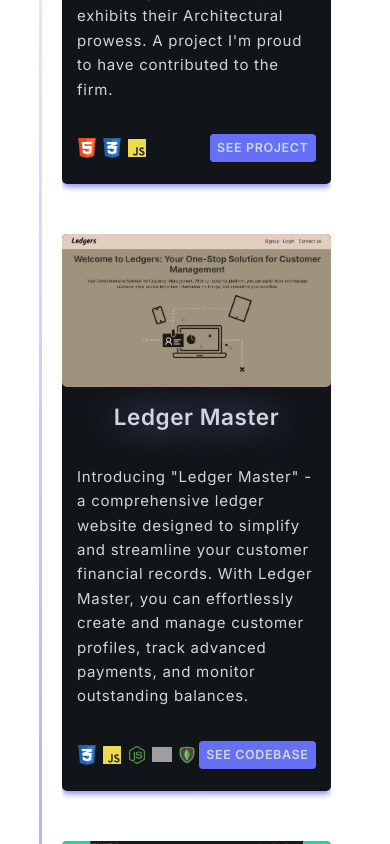
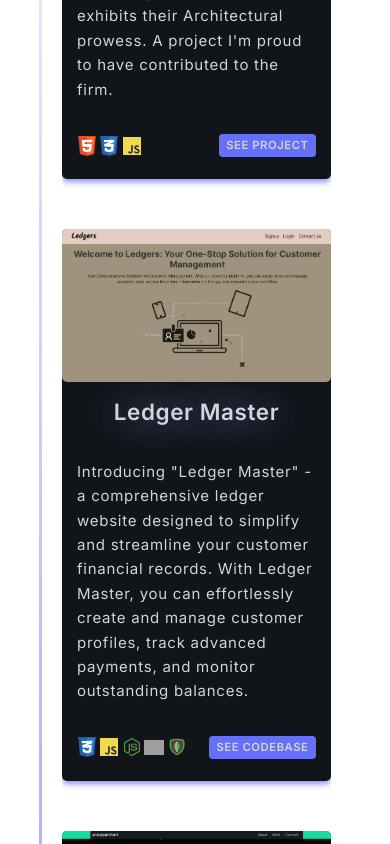
Before and after one commit to AnkurParchani/My-portfolio, a React (Vite) app: page / in a window 390 px wide. Shown: the part 3180-4024 px from the top of the page. Built offline with nearby package versions, Linux system fonts and the light colour scheme; grey boxes are pictures that could not be loaded.

Commit message:
bug fixes

```diff
--- a/src/components/features/work/Project.jsx
+++ b/src/components/features/work/Project.jsx
@@ -22,7 +22,7 @@ export default function Project({
       </div>
       <div className="lg:grid lg:grid-cols-2">
         <div className="flex items-center justify-between px-6 py-9 lg:col-start-2 lg:col-end-3">
-          <div className="flex w-1/12 items-center gap-2">
+          <div className="flex w-1/12 items-center gap-1">
             {projectIcons.map((icon) => (
               <img src={`Images/icons/${icon}`} key={icon} />
             ))}
--- a/src/components/features/work/ProjectLinkButton.jsx
+++ b/src/components/features/work/ProjectLinkButton.jsx
@@ -4,7 +4,7 @@ export default function ProjectLinkButton({ goToProject, projectLink }) {
       href={projectLink}
       target="_blank"
       rel="noreferrer"
-      className=" rounded-md bg-[#6670f6] px-3 py-2 text-xl font-semibold uppercase tracking-wider text-gray-300 transition-all  duration-200 hover:bg-slate-300 hover:text-black sm:text-2xl md:px-5 md:py-4"
+      className=" rounded-md bg-[#6670f6] px-3 py-1 text-lg font-semibold uppercase tracking-wider text-gray-300 transition-all  duration-200 hover:bg-slate-300 hover:text-black sm:text-2xl md:px-5 md:py-4"
     >
       {goToProject}
     </a>
```
